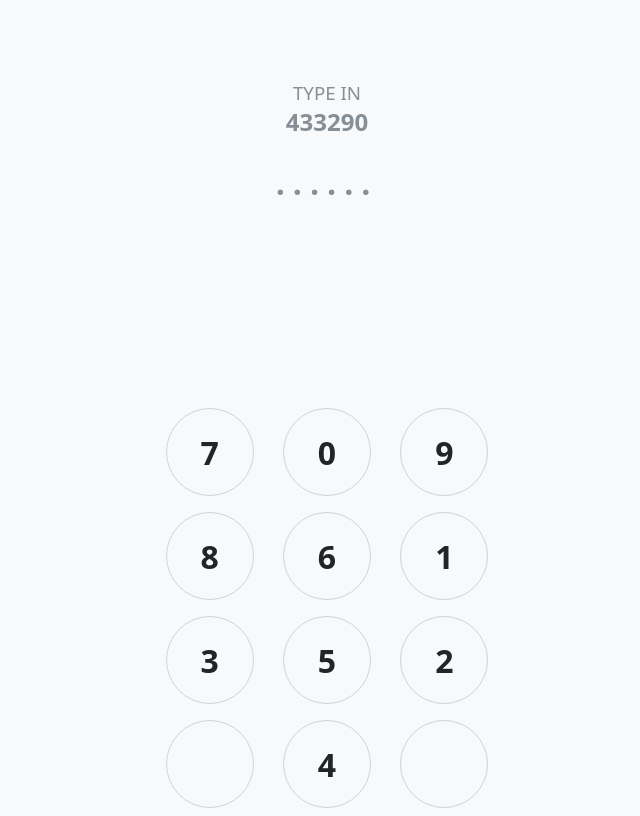
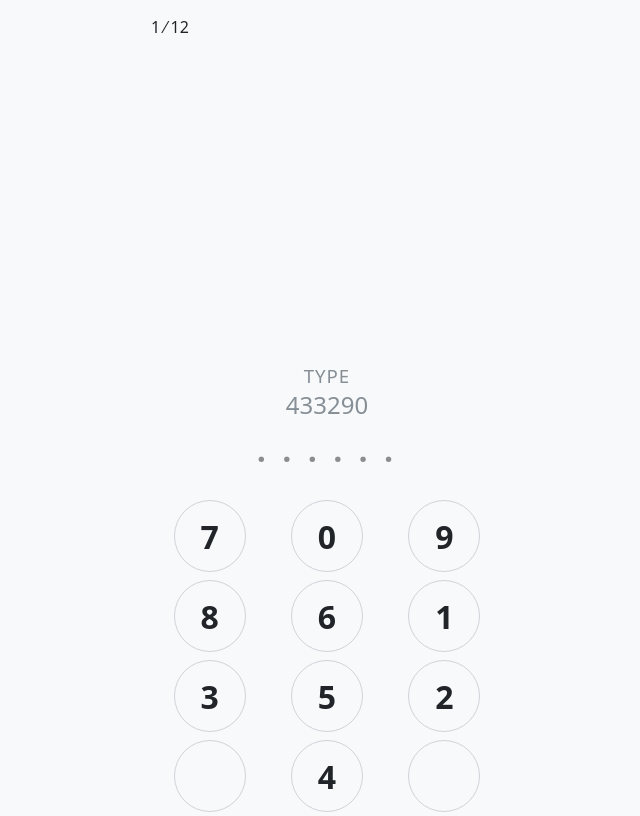
Before and after one commit to saneef/numeric-keypads, a Svelte app: page / in a window 1280 px wide. Shown: the whole page, without its empty margins (313-953 px from the left). Built offline with nearby package versions, Linux system fonts and the light colour scheme.

Commit message:
refactor(App): moveout keypad related and HUD code

```diff
--- a/src/App.svelte
+++ b/src/App.svelte
@@ -1,45 +1,3 @@
-<script>
-	import random from "./lib/random";
-	import NumericKeypad from "./NumericKeypad.svelte";
-
-	const numOfDigits = 6;
-	const questionNumber = random(6);
-
-	let currentNumber = "";
-	let paddedString = Array.from({length: numOfDigits}).map(c => "");
-
-	$: console.log(paddedString)
-	$: paddedString = padString(currentNumber, numOfDigits);
-
-	function onDelete() {
-		console.log("delete");
-		currentNumber = currentNumber.slice(0, -1);
-	}
-
-	function onConfirm() {
-		console.log("confirm");
-		if (currentNumber === questionNumber) {
-			console.log("correct");
-		} else {
-			console.log("wrong");
-		}
-	}
-
-	function onPress(data) {
-		const digit = data && data.detail && data.detail.value;
-
-		if (digit !== undefined) {
-			currentNumber += digit;
-		}
-	}
-
-	function padString(str, n) {
-		const arr = str.split('');
-
-		return Array.from({length: n}).map((_, i) => arr[i] !== undefined ? arr[i] : "")
-	}
-</script>
-
 <style>
 	:global(html) {
 		--color-gray-0: #f8f9fa;
@@ -72,10 +30,6 @@
 		background-color: var(--color-gray-0);
 	}
 
-	.header {
-		text-align: center;
-	}
-
 	.bounds {
 		margin-left: auto;
 		margin-right: auto;
@@ -85,54 +39,25 @@
 	.grid {
 		height: 100vh;
 		display: grid;
-		grid-template-rows: 1fr 1fr;
+		grid-template-rows: auto 1fr;
 	}
 
-	.header {
-		padding-top: 4em;
-	}
-
-	.legend {
-		color: var(--color-text-light);
-		font-weight: normal;
-		text-transform: uppercase;
-	}
-
-	.question {
-		margin-top: 0;
-		color: var(--color-text-light);
-	}
-
-	.answer {
-		letter-spacing: 0.25em;
-	}
-
-	.empty-char {
-		color: var(--color-text-light);
+	.main {
+		align-self: end;
 	}
 </style>
+
+<script>
+	import KeypadTester from "./KeypadTester.svelte";
+</script>
 
 <div class="bounds">
 	<div class="grid">
 		<div class="header">
-			<h3 class="legend">Type in</h3>
-			<h2 class="question">{questionNumber}</h2>
-			<h1 class="answer">
-				{#each paddedString as ch}
-					{#if ch === ""}
-					<span class="empty-char">&middot;</span>
-					{:else}
-					<span>{ch}</span>
-					{/if}
-				{/each}
-			</h1>
+			<div>1 ⁄ 12</div>
 		</div>
-		<NumericKeypad
-			variant="circular"
-			shuffle
-			on:confirm="{onConfirm}"
-			on:delete="{onDelete}"
-			on:press="{onPress}"
-		/>
+		<div class="main">
+			<KeypadTester numOfDigits={6} />
+		</div>
 	</div>
 </div>
--- /dev/null
+++ b/src/KeypadTester.svelte
@@ -0,0 +1,126 @@
+<style>
+	@keyframes shake {
+	  from,
+	  to {
+	    transform: translate3d(0, 0, 0);
+	  }
+
+	  10%,
+	  30%,
+	  50%,
+	  70%,
+	  90% {
+	    transform: translate3d(-10px, 0, 0);
+	  }
+
+	  20%,
+	  40%,
+	  60%,
+	  80% {
+	    transform: translate3d(10px, 0, 0);
+	  }
+	}
+
+	.hud {
+		display: flex;
+		flex-direction: column;
+		align-items: center;
+	}
+
+	.hud > * {
+		display: inline-block;
+	}
+
+	.legend {
+		color: var(--color-text-light);
+		font-weight: normal;
+		text-transform: uppercase;
+		letter-spacing: 0.05em;
+	}
+
+	.question {
+		margin-top: 0;
+		color: var(--color-text-light);
+		font-weight: normal;
+	}
+
+	.answer {
+		letter-spacing: 0.125em;
+		margin-top: 1rem;
+	}
+
+	.empty-char {
+		opacity: 0.5;
+	}
+
+	.hasError {
+		animation-name: shake;
+		animation-duration: 600ms;
+		color: var(--color-danger);
+	}
+</style>
+<script>
+	import random from "./lib/random";
+	import NumericKeypad from "./NumericKeypad.svelte";
+
+	export let numOfDigits = 6;
+	let hasError = true;
+	let disabled = false;
+	const questionNumber = random(numOfDigits);
+
+	let currentNumber = "";
+	let paddedString = Array.from({length: numOfDigits}).map(c => "");
+
+	$: console.log(paddedString)
+	$: {
+		paddedString = padString(currentNumber, numOfDigits);
+		hasError = false;
+	};
+	$: disabled = currentNumber.length >= numOfDigits;
+
+	function onDelete() {
+		currentNumber = currentNumber.slice(0, -1);
+	}
+
+	function onConfirm() {
+		if (currentNumber === questionNumber) {
+			console.log("correct");
+		} else {
+			console.log("wrong");
+			hasError = true;
+		}
+	}
+
+	function onPress(data) {
+		const digit = data && data.detail && data.detail.value;
+
+		if (digit !== undefined && currentNumber.length < numOfDigits) {
+			currentNumber += digit;
+		}
+	}
+
+	function padString(str, n) {
+		const arr = str.split('');
+
+		return Array.from({length: n}).map((_, i) => arr[i] !== undefined ? arr[i] : "")
+	}
+</script>
+<div class="hud">
+	<h3 class="legend">Type</h3>
+	<h2 class="question">{questionNumber}</h2>
+	<h1 class="answer" class:hasError>
+		<span>{#each paddedString as ch} {#if ch === ""}
+			<span class="empty-char">&middot;</span>
+			{:else}
+			<span>{ch}</span>
+			{/if} {/each}</span>
+	</h1>
+</div>
+<NumericKeypad
+	variant="circular"
+	shuffle
+	{disabled}
+	on:confirm="{onConfirm}"
+	on:delete="{onDelete}"
+	on:press="{onPress}"
+/>
--- a/src/NumericKeypad.svelte
+++ b/src/NumericKeypad.svelte
@@ -1,31 +1,3 @@
-<script>
-	import { createEventDispatcher } from "svelte";
-
-	import Check from "./icons/Check.svg.svelte";
-	import Backspace from "./icons/Backspace.svg.svelte";
-	import shuffleFn from "./lib/shuffle";
-
-	export let variant = "default";
-	export let shuffle = false;
-
-	const digits = ["1", "2", "3", "4", "5", "6", "7", "8", "9", "0"];
-	const shuffledDigits = shuffle ? shuffleFn(digits) : digits;
-
-	const dispatch = createEventDispatcher();
-
-	function onConfirm() {
-		dispatch("confirm");
-	}
-
-	function onDelete() {
-		dispatch("delete");
-	}
-
-	function onPress(v) {
-		dispatch("press", { value: v });
-	}
-</script>
-
 <style>
 	.grid {
 		display: grid;
@@ -53,6 +25,11 @@
 
 	button:active {
 		background-color: var(--color-border);
+	}
+
+	button[disabled] {
+		color: var(--color-gray-5);
+		pointer-events: none;
 	}
 
 	.btn {
@@ -96,17 +73,50 @@
 	}
 
 	.circular .btn {
-		height: 2.75em;
-		width: 2.75em;
+		min-height: auto;
+		height: 2.25em;
+		width: 2.25em;
 		border: 1px solid var(--color-border);
-		margin: 0.25em;
+		margin: 0.125em;
 		border-radius: 2000px;
 	}
 </style>
 
+<script>
+	import { createEventDispatcher } from "svelte";
+
+	import Check from "./icons/Check.svg.svelte";
+	import Backspace from "./icons/Backspace.svg.svelte";
+	import shuffleFn from "./lib/shuffle";
+
+	export let variant = "default";
+	export let shuffle = false;
+	export let disabled = false;
+
+	$:console.log('disabled', disabled);
+
+	const digits = ["1", "2", "3", "4", "5", "6", "7", "8", "9", "0"];
+	const shuffledDigits = shuffle ? shuffleFn(digits) : digits;
+
+	const dispatch = createEventDispatcher();
+
+	function onConfirm() {
+		dispatch("confirm");
+	}
+
+	function onDelete() {
+		dispatch("delete");
+	}
+
+	function onPress(v) {
+		dispatch("press", { value: v });
+	}
+</script>
+
 <div class="grid {variant !== 'default' ? variant : ''}">
 	{#each shuffledDigits as digit}
 	<button
+		{disabled}
 		class="btn {digit === shuffledDigits[shuffledDigits.length -1] ?
 'btn--last-digit' : ''}"
 		on:click="{e => onPress(digit)}"
```
